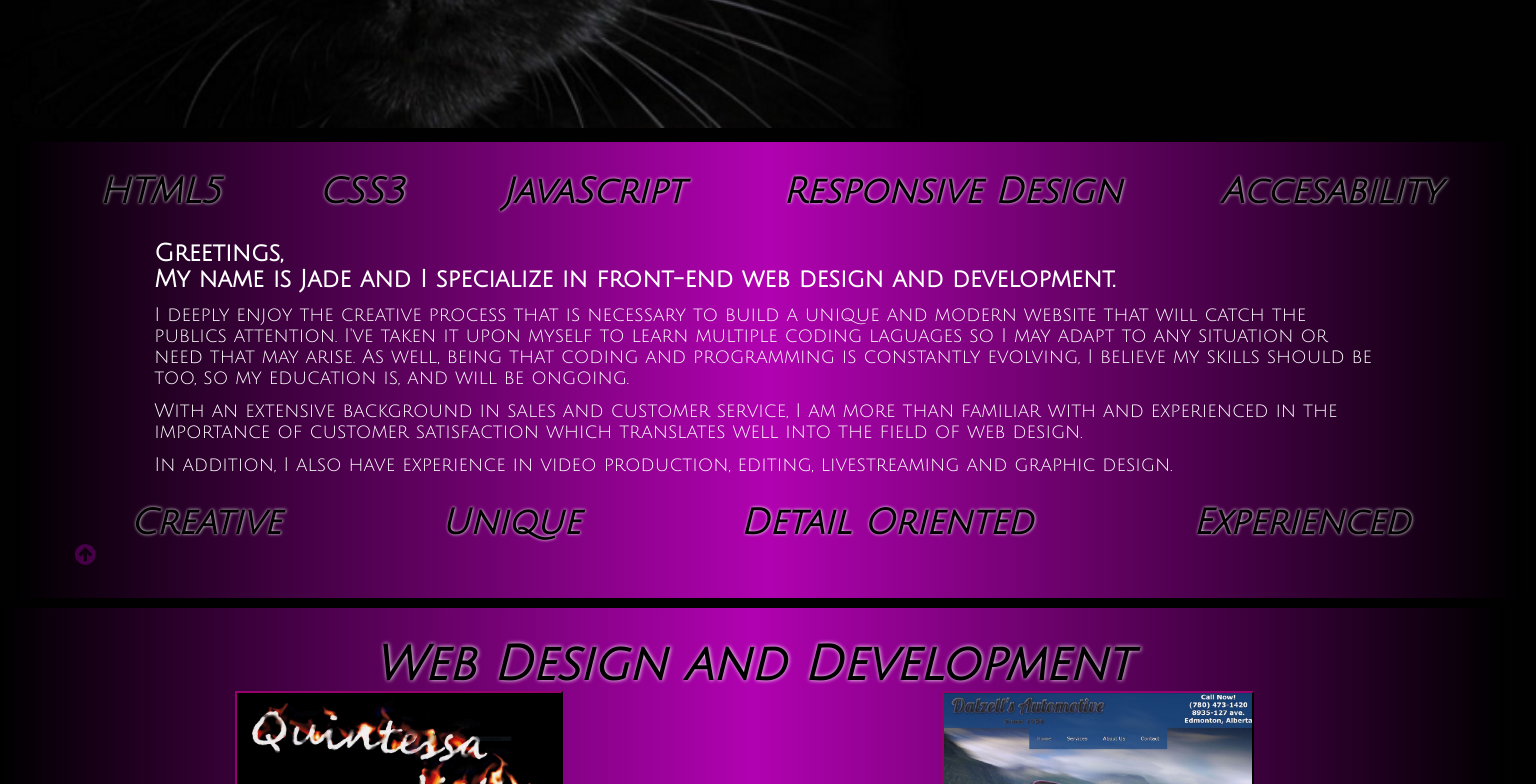
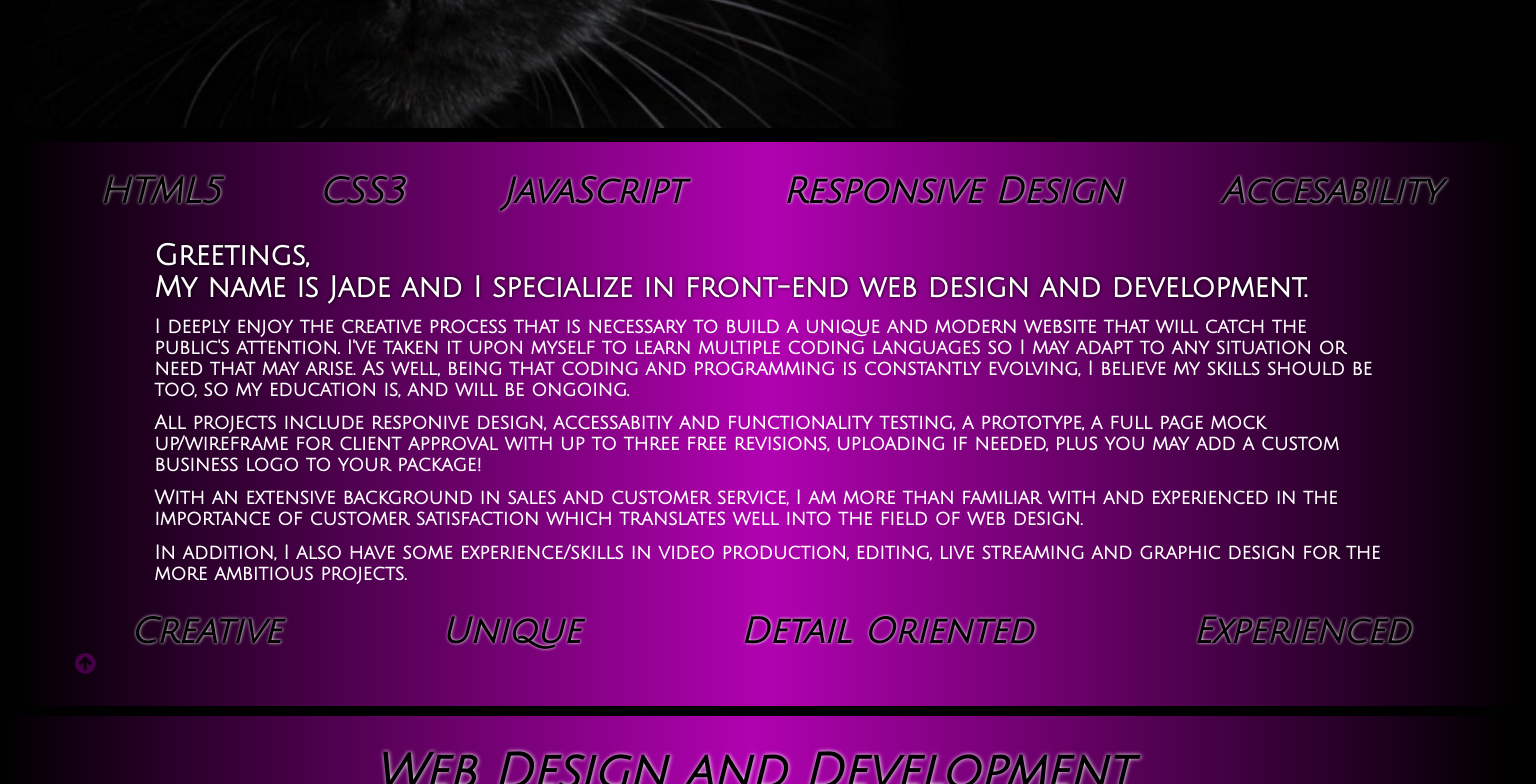
Before and after one commit to JadeNeisen/JadeCreations, a plain HTML site: page index.html in a window 1536 px wide. Shown: the part 658-1442 px from the top of the page. Drawn offline with nearby package versions, Linux system fonts and the light colour scheme; a web font is replaced by a local one.

Commit message:
revised update

```diff
--- a/css/profile-styles-2.css
+++ b/css/profile-styles-2.css
@@ -163,7 +163,7 @@ ul {
   }
   .about h4 {
     color: rgb(255, 255, 255);
-    font-size: 100%;
+    font-size: 130%;
   }
   .about p {
     color: white;
@@ -809,12 +809,15 @@ ul {
   }
   .about h4 {
     color: rgb(255, 255, 255);
-    font-size: 150%;
+    font-size: 180%;
+    font-weight: 900;
+    text-shadow: 0.01em 0.01em 0.12em black;
   }
   .about p {
     color: white;
     margin-top: 1%;
     font-size: 120%;
+    font-weight: 600;
   }
   .about a {
     font-weight: 900;
--- a/index.html
+++ b/index.html
@@ -155,11 +155,17 @@
         </h4>
         <p>
           I deeply enjoy the creative process that is necessary to build a
-          unique and modern website that will catch the publics attention. I've
-          taken it upon myself to learn multiple coding laguages so I may adapt
+          unique and modern website that will catch the public's attention. I've
+          taken it upon myself to learn multiple coding languages so I may adapt
           to any situation or need that may arise. As well, being that coding
           and programming is constantly evolving, I believe my skills should be
           too, so my education is, and will be ongoing.
+        </p>
+        <p>
+          All projects include responive design, accessabitiy and functionality
+          testing, a prototype, a full page mock up/wireframe for client
+          approval with up to three free revisions, uploading if needed, plus
+          you may add a custom business logo to your package!
         </p>
         <p>
           With an extensive background in sales and customer service, I am more
@@ -167,8 +173,9 @@
           satisfaction which translates well into the field of web design.
         </p>
         <p>
-          In addition, I also have experience in video production, editing,
-          livestreaming and graphic design.
+          In addition, I also have some experience/skills in video production,
+          editing, live streaming and graphic design for the more ambitious
+          projects.
         </p>
       </div>
 
```
